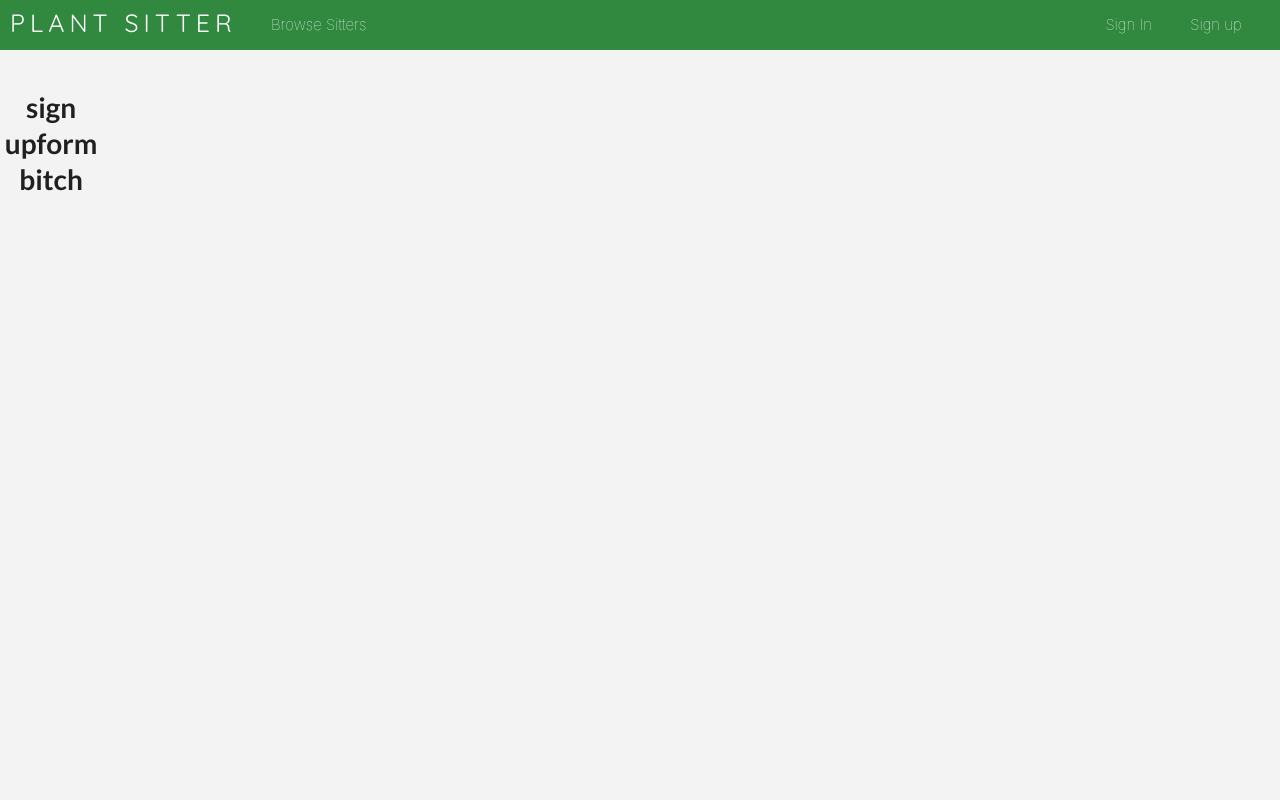
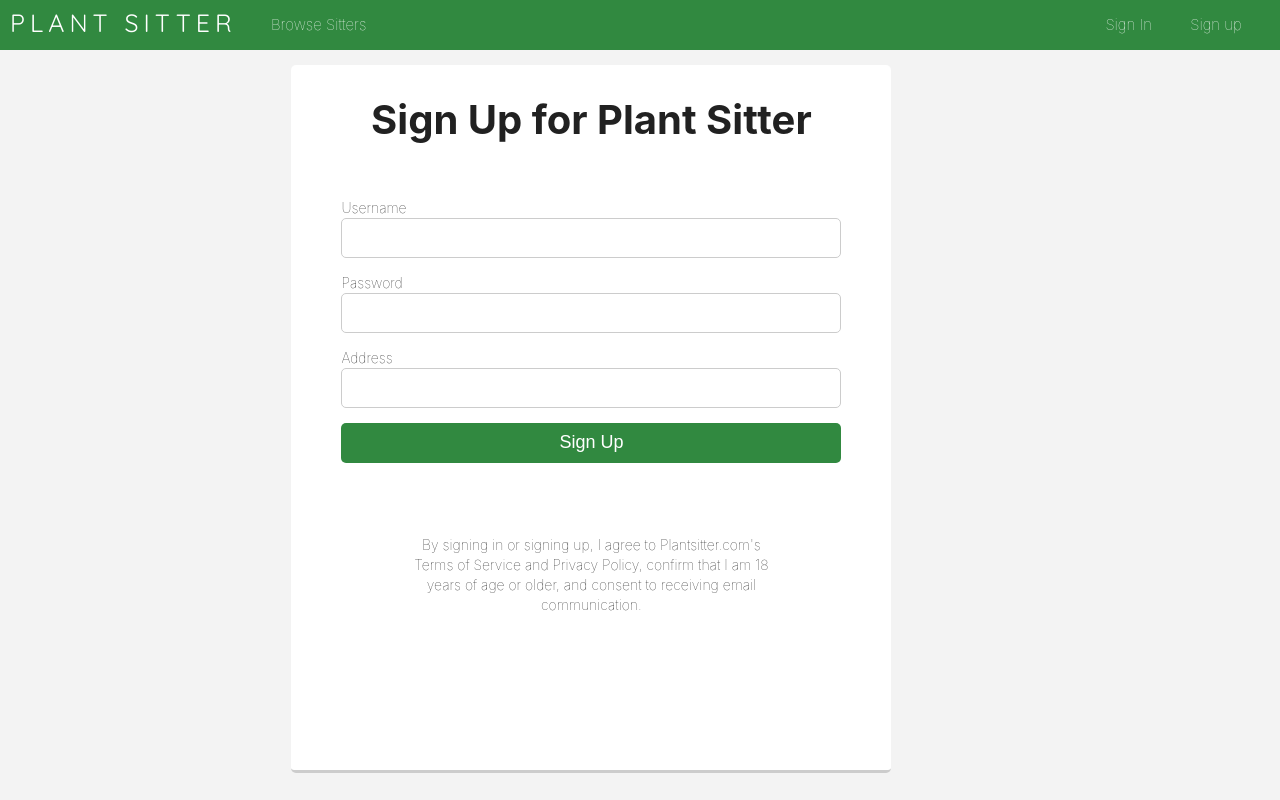
Before and after one commit to skylerp208/plant-sitter-frontend-, a React (Create React App) app: page /signup in a window 1280 px wide. Built offline with nearby package versions, Linux system fonts and the light colour scheme; no server answers.

Commit message:
markers somewhat working

```diff
--- a/src/Components/MapContainer.js
+++ b/src/Components/MapContainer.js
@@ -1,28 +1,58 @@
 import React from 'react'
-import {GoogleApiWrapper, Map, Marker} from "google-maps-react"
-
+import {connect} from "react-redux"
 
 class MapContainer extends React.Component {
 
+  state = {
+    coordinates: []
+  }
+
   initMap = () => {
     let map = new window.google.maps.Map(document.getElementById('map'), {
-      center: {lat: 40.7128, lng: -74.0060},
-      zoom: 8
+      center: {lat: 40.8116, lng: -73.9465},
+      zoom: 11
+    })
+    this.props.sitters.forEach((sitter) => {
+      let marker =  new window.google.maps.Marker({
+            position: JSON.parse(sitter.coordinates) ,
+            map: map
+          })
     })
   }
+
+  // JSON.parse(sitter.coordinates)
 
   renderMap = () => {
     loadScript(`https://maps.googleapis.com/maps/api/js?key=${process.env.REACT_APP_GOOGLE_MAPS_KEY}&callback=initMap`)
     window.initMap = this.initMap
   }
 
+  // geocode = (place) => {
+  //   let location = place
+  //   let url = new URL("https://maps.googleapis.com/maps/api/geocode/json")
+  //   url.searchParams.append("address", location)
+  //   let finalUrl = url + `&key=${process.env.REACT_APP_GOOGLE_MAPS_KEY}`
+  //   fetch(finalUrl)
+  //   .then(res => res.json())
+  //   .then(res => {
+  //     debugger
+  //       let newArr = [...this.state.coordinates, res.results[0].geometry.location]
+  //       this.setState({
+  //         coordinates: newArr
+  //       })
+  //   })
+  // }
+
   componentDidMount() {
     this.renderMap()
   }
 
+  sitterArr = () => this.props.sitters.filter(sitter => {
+      return sitter.id !== this.props.user.id
+  })
+
   render() {
-
-
+    // debugger
     return (
       <div id="map"> </div>
     )
@@ -37,5 +67,11 @@ function loadScript(url) {
   script.defer = true
   index.parentNode.insertBefore(script, index)
 }
-export default MapContainer
-    // apiKey: (process.env.REACT_APP_GOOGLE_MAPS_KEY)
+
+const mapStateToProps = state => {
+    return {
+      user: state.user,
+      sitters: state.sitters
+    }
+}
+export default connect(mapStateToProps)(MapContainer)
--- a/src/Components/Nav.js
+++ b/src/Components/Nav.js
@@ -33,7 +33,7 @@ class Nav extends React.Component {
   }
 
   render() {
-    if (this.props.user.first_name) {
+    if (this.props.user.first_name !== undefined) {
       return (
         <div className = "nav">
           <a className = 'logo' href= '/'>PLANT SITTER </a>
--- a/src/Components/SignUpForm.js
+++ b/src/Components/SignUpForm.js
@@ -2,9 +2,33 @@ import React from 'react'
 
 class SignUpForm extends React.Component {
 
+  state = {
+    username: '',
+    password: '',
+    address: ''
+  }
+
+  changeHandler = (e) => {
+      this.setState({
+        [e.target.name] : e.target.value
+      })
+  }
+
 render () {
   return(
-    <h1> sign upform bitch </h1>
+    <div className = 'login-form-container'>
+      <div className ='sign-in-text'> Sign Up for Plant Sitter </div>
+      <form className = 'login-form' onSubmit = {this.submitHandler}>
+        <label htmlFor = 'username' className='label'> Username </label>
+        <input type= 'text' id= 'username' name='username'  onChange = {this.changeHandler}/>
+        <label htmlFor ='password' className='label'> Password </label>
+        <input type='password' id='password' name='password' onChange = {this.changeHandler}/>
+        <label htmlFor='address' className='label'> Address </label>
+        <input type= 'text' id = 'address' name='address' onChange = {this.changeHandler} />
+        <input type='submit' id="login-submit" value = 'Sign Up' />
+      </form>
+      <div className = 'terms'> By signing in or signing up, I agree to Plantsitter.com's Terms of Service and Privacy Policy, confirm that I am 18 years of age or older, and consent to receiving email communication.</div>
+    </div>
   )
 }
 
--- a/src/Containers/SittersContainer.js
+++ b/src/Containers/SittersContainer.js
@@ -32,7 +32,8 @@ class SittersContainer extends React.Component {
       })
 
     render() {
-      if (this.props.user.id !== undefined)
+
+      if (this.props.user !== undefined)
         {
           return (
             <div className='sittersContainer'>
--- a/src/index.css
+++ b/src/index.css
@@ -204,6 +204,18 @@ a:hover {
   border: 1px solid #CCCCCC;
   padding-left: 10px
   /* margin-top: 15px */
+}
+
+#address {
+  grid-column: 1/ 5;
+  grid-row: 6 / 7;
+  font-family: "Open Sans" sans-serif;
+  font-size: 23px;
+  width: 500px;
+  height: 40px;
+  border-radius: 5px;
+  border: 1px solid #CCCCCC;
+  padding-left: 10px
 }
 
 #login-submit {
--- a/src/thunk/userThunk.js
+++ b/src/thunk/userThunk.js
@@ -21,7 +21,6 @@ export const createAuth = (user) => {
         if (resp.hasOwnProperty('error')) {
           alert(resp.error)
         } else {
-
           localStorage.setItem("token", resp.jwt);
           dispatch(login(resp.user))
           window.location = "http://localhost:3001"
```
